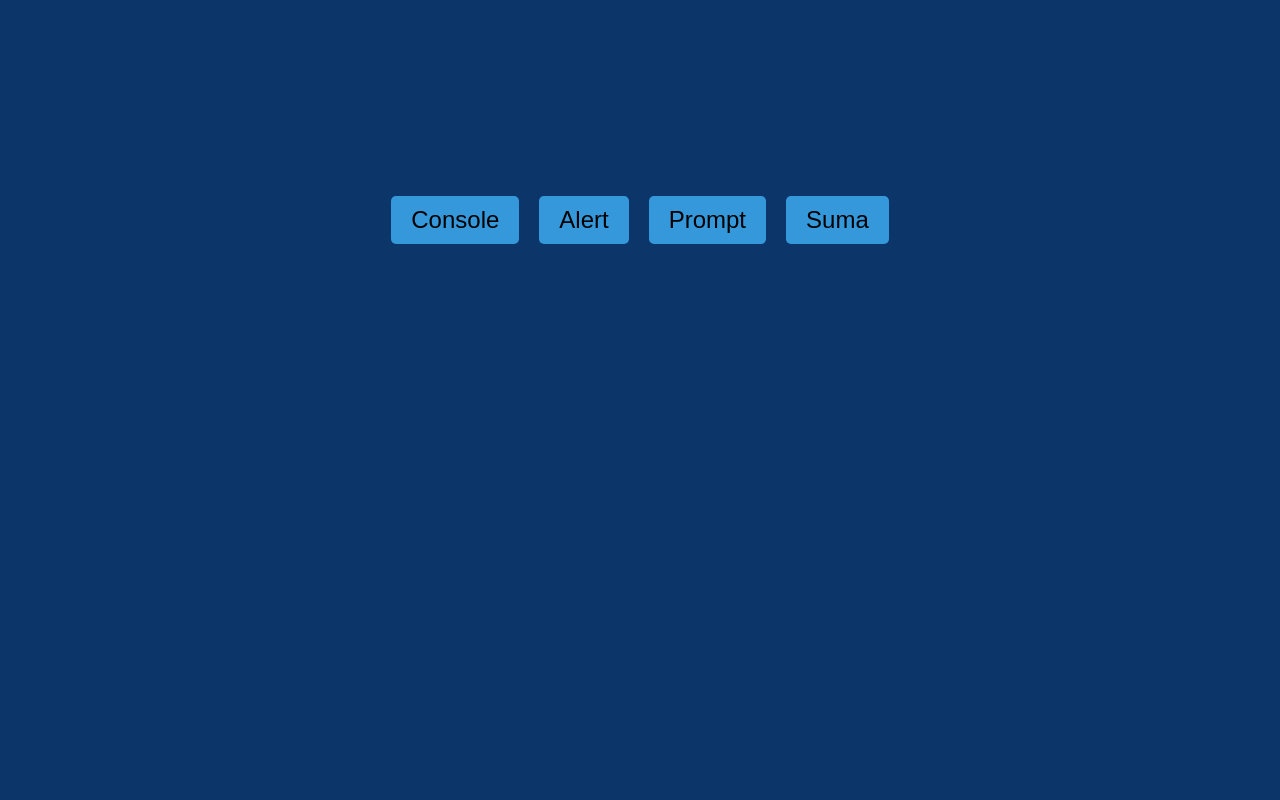
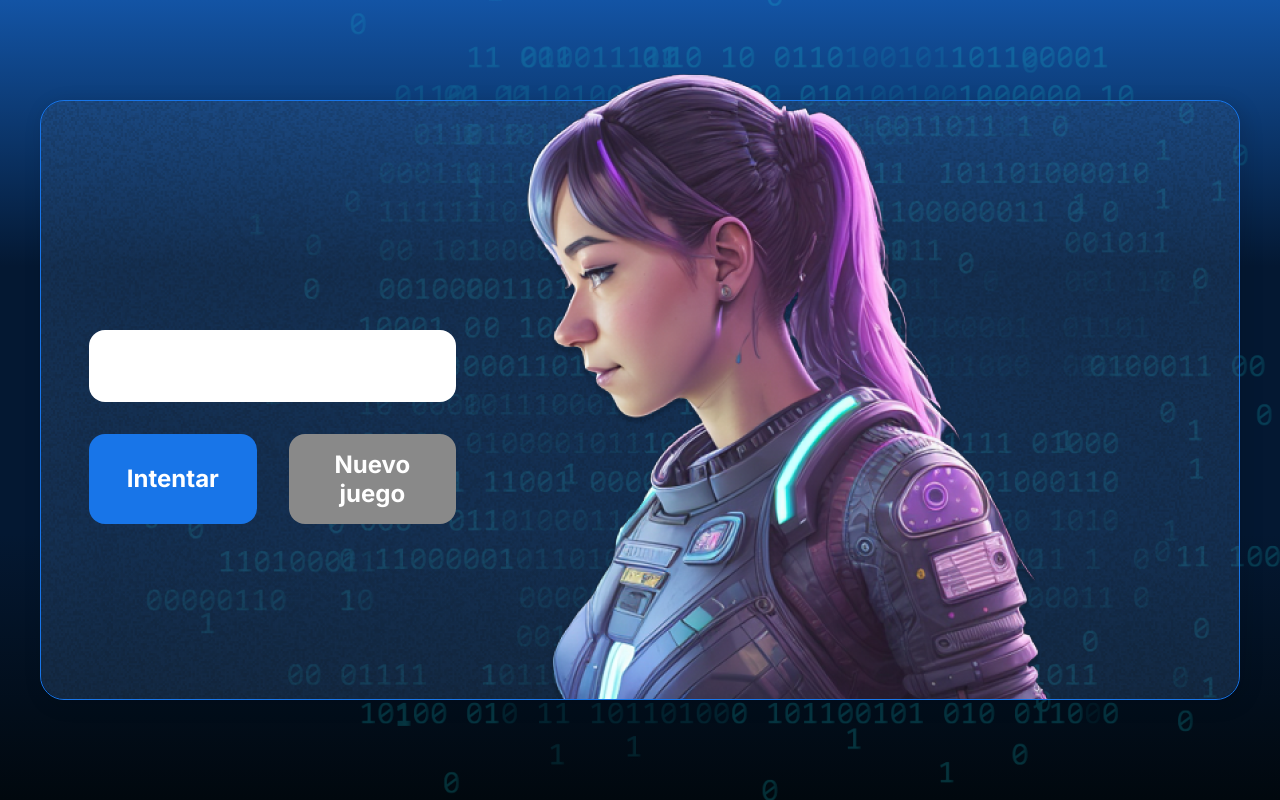
Before and after one commit to Jesc2532/ProyectoCursoAlura, a plain HTML site: page index.html in a window 1280 px wide. Drawn offline with Linux system fonts and the light colour scheme.

Commit message:
Add files via upload

```diff
--- a/app.js
+++ b/app.js
@@ -1,22 +1,64 @@
-let titulo = document.querySelector("H1");
-titulo.textContent("Hora del desafío!");
-
-function mensajeConsola(){
-    console.log("El botón fue clicado");
+function asignarTextoAElemento(elemento, texto){
+    let elementoHTML = document.querySelector(elemento);
+    elementoHTML.innerHTML = texto;
 }
 
-function mensajePrompt(){
-    let ciudad = prompt("Escribe una ciudad de brazil por favor");
-    alert("Estuve en " + ciudad + ", Y me acordé de tí");
+function tituloDelJuego(){
+    asignarTextoAElemento('h1', 'Secret Number Game!');
+    asignarTextoAElemento('P','Guess the number between 1 and 10');
 }
 
-function mensajeAlert(){
-    alert("Yo amo JS");
+
+let numeroSorteado = [];
+let numeroMaximo = 10;
+let NumeroRandom = generarNumeroRandom();
+let Intentos = 1;
+
+
+function limpiarCampo(){
+    let input = document.querySelector('input');
+    input.value = '';
 }
 
-function mensajeSuma(){
-    let A = prompt("Por favor indicame un numero para sumar: ");
-    let B = prompt("Indicame ahora otro número por favor: ");
-    let Res = Number(A) + Number(B);
-    alert("Bien, la suma de " + A + " + " + B + " Es: " + Res);
+
+function generarNumeroRandom(){
+
+    if (numeroSorteado.length == numeroMaximo){
+        asignarTextoAElemento('p', 'Ya no hay mas numeros para adivinar');
+    }
+    else{
+    let NumeroGenerado = Math.floor(Math.random() * numeroMaximo) + 1;
+    if(numeroSorteado.includes(NumeroGenerado)){
+        return generarNumeroRandom();
+    }
+    numeroSorteado.push(NumeroGenerado);
+    return NumeroGenerado;
+    }
 }
+
+function buttonClick() {
+    let input = document.querySelector('input');
+
+    if (input.value < NumeroRandom){
+        asignarTextoAElemento('p', 'El numero es menor al numero secreto');
+        limpiarCampo();
+        Intentos++;
+    }
+    else if(input.value > NumeroRandom){
+        asignarTextoAElemento('p', 'El numero es mayor al numero secreto');
+        limpiarCampo();
+        Intentos++;
+    }
+    else{
+        asignarTextoAElemento('p', `Adivinaste el numero secreto en ${Intentos} ${Intentos > 1 ? " intentos" : " intento"}`);
+        document.getElementById("reiniciar").disabled = false;
+    }
+}
+
+function reiniciarJuego(){
+    tituloDelJuego();
+    document.getElementById("reiniciar").disabled = true;
+    NumeroRandom = generarNumeroRandom();
+    limpiarCampo();
+    Intentos = 1;
+}
--- a/index.html
+++ b/index.html
@@ -1,22 +1,40 @@
 <!DOCTYPE html>
-<html lang="en">
+<html lang="pt-br">
+
 <head>
     <meta charset="UTF-8">
     <meta name="viewport" content="width=device-width, initial-scale=1.0">
+    <link rel="preconnect" href="https://fonts.googleapis.com">
+    <link rel="preconnect" href="https://fonts.gstatic.com" crossorigin>
+    <link href="https://fonts.googleapis.com/css2?family=Chakra+Petch:wght@700&family=Inter:wght@400;700&display=swap"
+        rel="stylesheet">
     <link rel="stylesheet" href="style.css">
-    <title>Document</title>
+    <title>JS Game</title>
 </head>
+
 <body>
-    <header>
-        <h1></h1>
-    </header>
-    <main class="container">
-        <button onclick="mensajeConsola()" class="button">Console</button>
-        <button onclick="mensajeAlert()" class="button">Alert</button>
-        <button onclick="mensajePrompt()" class="button">Prompt</button>
-        <button onclick="mensajeSuma()" class="button">Suma</button>
-    </main>
 
-      <script src="app.js"></script>
+    <div class="container">
+        <div class="container__contenido">
+            <div class="container__informaciones">
+                <div class="container__texto">
+                    <h1></h1>
+                    <p class="texto__parrafo"></p>
+                </div>
+                <input type="number" min="1" max="10" class="container__input">
+                <div class="chute container__botones">
+                    <button onclick="buttonClick()" class="container__boton">Intentar</button>
+                    <button onclick="reiniciarJuego()" class="container__boton" id="reiniciar" disabled>Nuevo juego</button>
+                </div>
+            </div>
+            <img src="./img/ia.png" alt="Una persona mirando a la izquierda" class="container__imagen-persona" />
+        </div>
+    </div>
+
+
+
+
+    <script src="app.js" defer></script>
 </body>
+
 </html>
--- a/style.css
+++ b/style.css
@@ -1,34 +1,111 @@
-header {
-  text-align: center;
-  font-size: 30px;
-  color: #279EFF;
+* {
+    box-sizing: border-box;
+    margin: 0;
+    padding: 0;
+    color: white;
 }
 
-main, html {
-  margin: 0;
-  padding: 0;
-  height: 50%;
-  display: flex;
-  justify-content: center;
-  align-items: center;
-  background-color: #0C356A;
+body {
+    background: linear-gradient(#1354A5 0%, #041832 33.33%, #041832 66.67%, #01080E 100%);
+    height: 100vh;
+    display: flex;
+    align-items: center;
+    justify-content: center;
+}
+
+
+body::before {
+    background-image: url("img/code.png");
+    background-repeat: no-repeat;
+    background-position: right;
+    content: "";
+    display: block;
+    position: absolute;
+    width: 100%;
+    height: 100%;
+    opacity: 0.4;
 }
 
 .container {
-  text-align: center;
-  color: #279EFF;
+    width: 1200px;
+    height: 600px;
+    display: flex;
+    align-items: center;
+    justify-content: space-between;
+    border-radius: 24px;
+    border: 1px solid #1875E8;
+    box-shadow: 4px 4px 20px 0px rgba(1, 8, 14, 0.15);
+    background-image: url("img/Ruido.png");
+    background-size: 100% 100%;
+    position: relative;
 }
 
-.button {
-  padding: 10px 20px;
-  margin: 10px;
-  font-size: 24px;
-  border: none;
-  background-color: #3498db;
-  cursor: pointer;
-  border-radius: 5px;
+
+.container__contenido {
+    display: flex;
+    align-items: center;
+    position: absolute;
+    bottom: 0;
 }
 
-.button:hover {
-  background-color: #2980b9;
+.container__informaciones {
+    flex: 1;
+    padding: 3rem;
 }
+
+.container__boton {
+    border-radius: 16px;
+    background: #1875E8;
+    padding: 16px 24px;
+    width: 100%;
+    font-size: 24px;
+    font-weight: 700;
+    border: none;
+    margin-top: 2rem;
+}
+
+.container__boton:disabled {
+    background: #898989;
+}
+
+.container__texto {
+    margin: 16px 0 16px 0;
+}
+
+.container__texto-azul {
+    color: #1875E8;
+}
+
+.container__input {
+    width: 100%;
+    height: 72px;
+    border-radius: 16px;
+    background-color: #FFF;
+    border: none;
+    color: #1875E8;
+    padding: 2rem;
+    font-size: 24px;
+    font-weight: 700;
+    font-family: 'Inter', sans-serif;
+}
+
+.container__botones {
+    display: flex;
+    gap: 2em;
+}
+
+h1 {
+    font-family: 'Chakra Petch', sans-serif;
+    font-size: 72px;
+    padding-bottom: 3rem;
+}
+
+p,
+button {
+    font-family: 'Inter', sans-serif;
+}
+
+.texto__parrafo {
+    font-size: 32px;
+    font-weight: 400;
+}
```
Also changed, not shown: img/Ruido.png (added), img/bg.png (added), img/code.png (added), img/ia.png (added).
